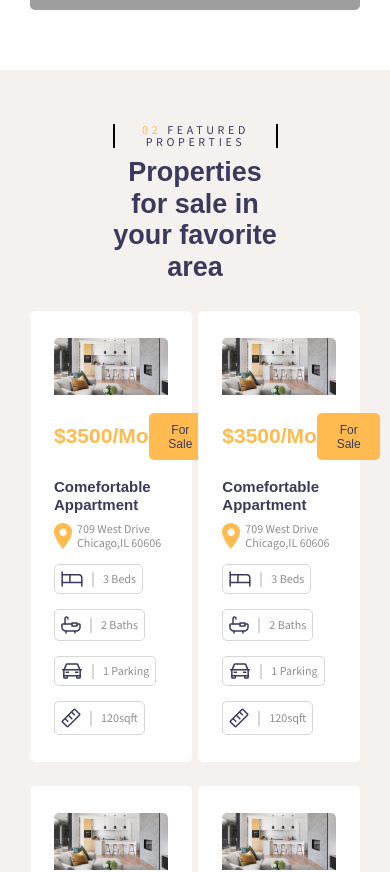
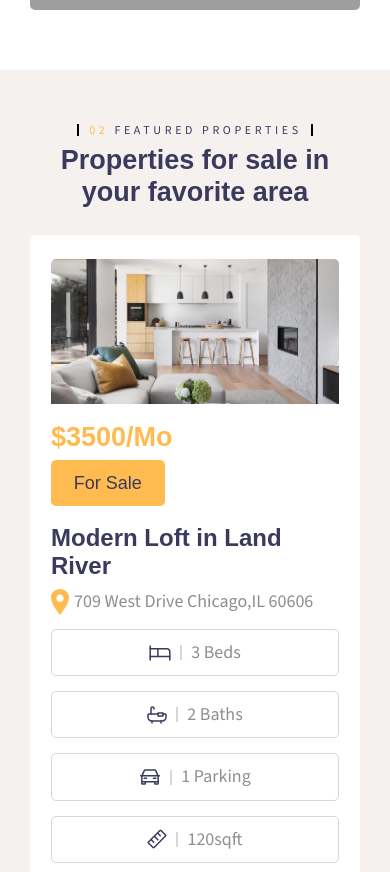
Before and after one commit to GorkemAydogdu/properland, a Next.js app in the folder frontend/: page / in a window 390 px wide. Shown: the part 1660-2532 px from the top of the page. Built offline with nearby package versions, Linux system fonts and the light colour scheme; grey boxes are pictures that could not be loaded; a web font is replaced by a local one.

Commit message:
Property Responsive tamamlandı

```diff
--- a/frontend/src/components/property.jsx
+++ b/frontend/src/components/property.jsx
@@ -33,7 +33,7 @@ const Property = () => {
             </div>
             <div className="property__name-wrap">
               <a href="/" className="property__name">
-                Comefortable Appartment
+                Modern Loft in Land River
               </a>
               <div className="property__location">
                 <Image src={Location} alt="Location" />
--- a/frontend/src/styles/components/property.scss
+++ b/frontend/src/styles/components/property.scss
@@ -18,15 +18,27 @@
     flex-wrap: wrap;
     row-gap: 4rem;
     margin-top: 4.5rem;
+
+    @include respond(tablets) {
+      width: 100%;
+      flex-direction: column;
+    }
   }
   &__text {
-    width: 50%;
+    max-width: 70rem;
   }
   &__item {
     background-color: $color-white;
     padding: 4.5rem 4rem;
     border-radius: $default-border-radius;
     width: 49%;
+
+    @include respond(laptops) {
+      padding: 4rem 3.5rem;
+    }
+    @include respond(tablets) {
+      width: 100%;
+    }
   }
   &__image {
     display: flex;
@@ -45,6 +57,12 @@
     align-items: center;
 
     margin: 3rem 0;
+
+    @include respond(tablets) {
+      flex-direction: column;
+      align-items: flex-start;
+      gap: 1rem;
+    }
   }
   &__price {
     font-family: inherit;
@@ -53,6 +71,13 @@
 
     color: $color-secondary;
     line-height: $line-height-primary;
+
+    @include respond(laptops) {
+      font-size: 3rem;
+    }
+    @include respond(tablets) {
+      font-size: 4.5rem;
+    }
   }
   &__status {
     font-family: inherit;
@@ -66,6 +91,14 @@
 
     border: none;
     border-radius: $default-border-radius;
+
+    @include respond(laptops) {
+      padding: 1.3rem 3rem;
+    }
+    @include respond(tablets) {
+      padding: 2.1rem 3.8rem;
+      font-size: 3rem;
+    }
   }
   &__name-wrap {
     display: flex;
@@ -85,6 +118,10 @@
     &:hover {
       color: $color-link;
     }
+
+    @include respond(tablets) {
+      font-size: 4rem;
+    }
   }
   &__location {
     display: flex;
@@ -97,6 +134,10 @@
     line-height: $line-height-primary;
 
     color: $color-grey-dark-3;
+
+    @include respond(tablets) {
+      font-size: 3rem;
+    }
   }
   &__details {
     display: flex;
@@ -105,6 +146,10 @@
     align-items: center;
     gap: 2.5rem;
     margin-top: 2.4rem;
+
+    @include respond(mobile) {
+      flex-direction: column;
+    }
   }
   &__detail {
     display: flex;
@@ -114,6 +159,16 @@
     border: 1px solid $color-grey-light-3;
     border-radius: $default-border-radius;
     padding: 1rem;
+
+    @include respond(tablets) {
+      padding: 1.5rem;
+    }
+
+    @include respond(mobile) {
+      justify-content: center;
+      width: 100%;
+      padding: 2rem;
+    }
     span {
       font-family: $font-source-sans-3;
       font-weight: 400;
@@ -122,6 +177,14 @@
       line-height: $line-height-primary;
 
       color: $color-grey-dark-3;
+
+      @include respond(tablets) {
+        font-size: 2.5rem;
+      }
+
+      @include respond(mobile) {
+        font-size: 3rem;
+      }
     }
   }
   &__line {
```
